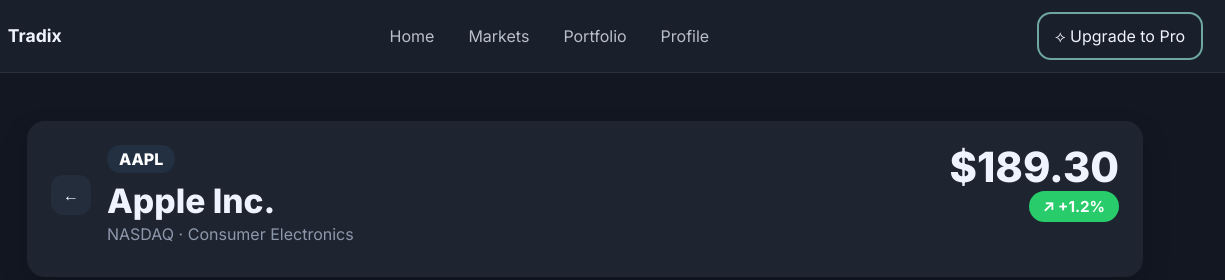
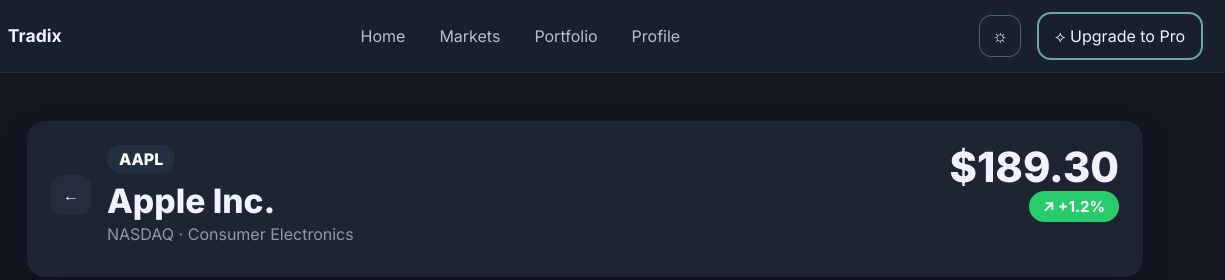
Before and after one commit to grishkosofi/frontend, a plain HTML site: page detail.html in a window 1280 px wide. Shown: the top 280 px of the page, 55-1280 px from the left. Drawn offline with nearby package versions, Linux system fonts and the light colour scheme.

Commit message:
Add theme toggle button to all pages

```diff
--- a/detail.html
+++ b/detail.html
@@ -20,7 +20,10 @@
           <a href="portfolio.html" data-nav="portfolio">Portfolio</a>
           <a href="auth.html" data-nav="profile">Profile</a>
         </div>
-        <a class="pro-btn" href="pro.html" data-nav="pro">⟡ Upgrade to Pro</a>
+        <div class="nav-actions d-flex align-items-center gap-2 gap-lg-3">
+          <button class="theme-toggle-btn" id="themeToggle" aria-label="Toggle theme">☾</button>
+          <a class="pro-btn" href="pro.html" data-nav="pro">⟡ Upgrade to Pro</a>
+        </div>
       </div>
     </nav>
 
```
Also changed, not shown: portfolio.html (+4 -1 lines).
